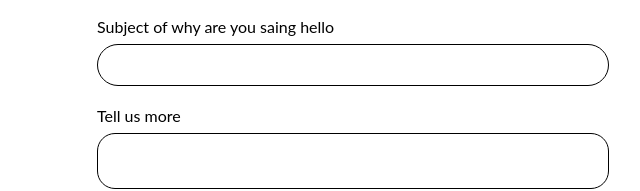
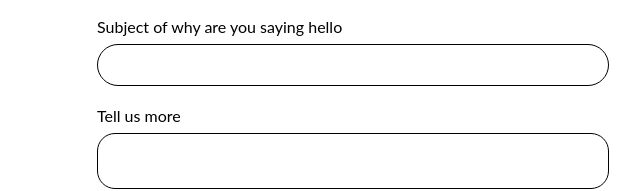
Before and after one commit to codercatclub/block0-landing, a website: page src/contacts.html in a window 1280 px wide. Shown: the part 241-432 px from the top of the page, 543-1183 px from the left. Drawn offline with Linux system fonts and the light colour scheme; a web font is replaced by a local one.

Commit message:
saying typo

```diff
--- a/src/contacts.html
+++ b/src/contacts.html
@@ -150,7 +150,7 @@
       </div>
 
       <div class="input-block">
-        <label for="subject">Subject of why are you saing hello</label>
+        <label for="subject">Subject of why are you saying hello</label>
         <input type="text" id="lname" name="subject" />
       </div>
 
```
